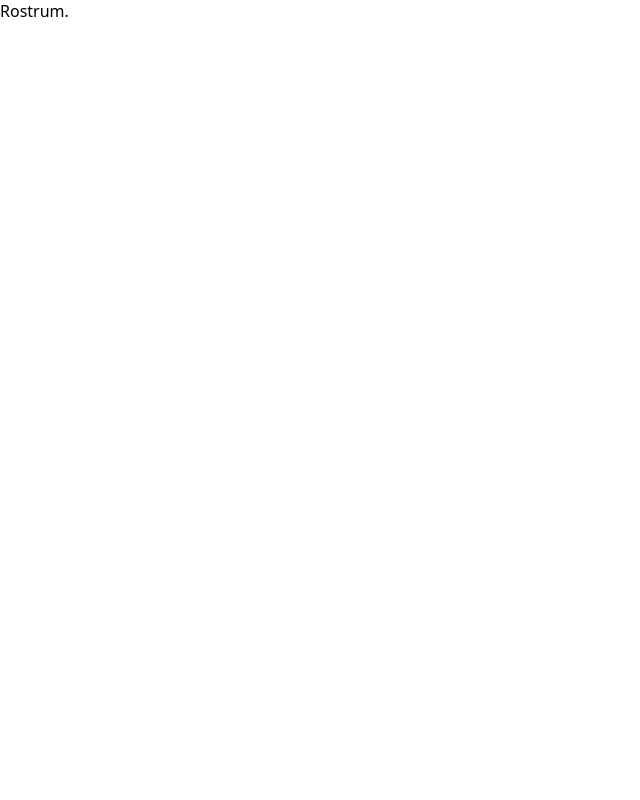
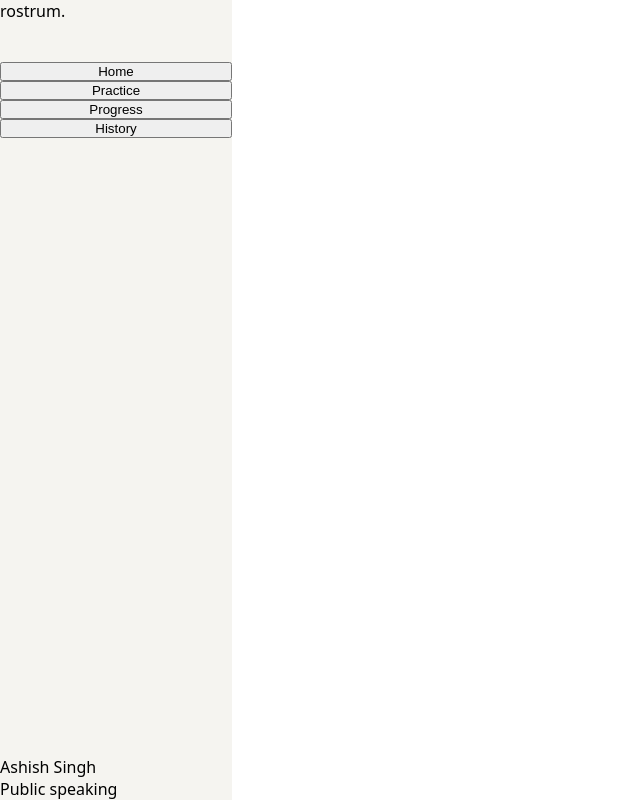
Before and after one commit to ashishs10/rostrum, a React (Vite) app: page / in a window 1280 px wide. Shown: the whole page, without its empty margins (0-640 px from the left). Built offline with nearby package versions, Linux system fonts and the light colour scheme.

Commit message:
feat: sidebar structure and base styles

```diff
--- a/src/App.tsx
+++ b/src/App.tsx
@@ -1,3 +1,5 @@
+import HomeScreen from "./screens/HomeScreen";
+
 export default function App() {
-  return <div>Rostrum.</div>;
+  return <HomeScreen />;
 }
--- /dev/null
+++ b/src/screens/HomeScreen.tsx
@@ -0,0 +1,29 @@
+import "../styles/Sidebar.css";
+
+export default function HomeScreen() {
+  return (
+    <div className="sidebar">
+      {/* LOGO */}
+      <div className="logo">
+        <span className="wordmark">rostrum</span>
+        <span className="dot">.</span>
+      </div>
+      {/* NAV ITEMS */}
+      <div className="nav-items">
+        <button className="nav-item">Home</button>
+        <button className="nav-item">Practice</button>
+        <button className="nav-item">Progress</button>
+        <button className="nav-item">History</button>
+      </div>
+
+      {/* USER ROW  */}
+      <div className="user-row">
+        <div className="avatar"></div>
+        <div>
+          <div className="name">Ashish Singh</div>
+          <div className="goal">Public speaking</div>
+        </div>
+      </div>
+    </div>
+  );
+}
--- /dev/null
+++ b/src/styles/Sidebar.css
@@ -0,0 +1,27 @@
+.sidebar {
+  position: fixed;
+  top: 0;
+  left: 0;
+  height: 100vh;
+  background-color: var(--color-bg);
+
+  display: flex;
+  flex-direction: column;
+
+  width: var(--sidebar-w);
+}
+
+.logo {
+  display: flex;
+  align-items: baseline;
+  margin-bottom: var(--space-10);
+}
+
+.nav-items {
+  display: flex;
+  flex-direction: column;
+}
+
+.user-row {
+  margin-top: auto;
+}
--- a/src/styles/tokens.css
+++ b/src/styles/tokens.css
@@ -1,14 +1,27 @@
 :root {
+  /* BACKGROUND */
   --color-bg: #f5f4f0;
   --color-surface: #ffffff;
   --color-border: #e8e8e4;
+
+  /* TEXT */
   --color-text: #111111;
   --color-text-sub: #777777;
   --color-text-muted: #bbbbbb;
+
+  /* BRAND */
   --color-primary: #4f46e5;
   --color-dark: #111111;
   --color-green: #10b981;
   --color-amber: #f59e0b;
+  --color-red: #ef4444; /* negative — low score, hard difficulty */
+  --color-primary-dim: rgba(
+    79,
+    70,
+    229,
+    0.08
+  ); /* light indigo tint — badges, active nav bg */
+  --color-primary-glow: rgba(79, 70, 229, 0.2); /* button shadow */
 
   --font-display: "Lora", Georgia, serif;
   --font-body: "DM Sans", system-ui, sans-serif;
@@ -18,4 +31,24 @@
   --radius-lg: 16px;
   --radius-xl: 24px;
   --radius-full: 9999px;
+
+  /* Shadows */
+  --shadow-sm: 0 1px 4px rgba(0, 0, 0, 0.05);
+  --shadow-md: 0 4px 16px rgba(0, 0, 0, 0.07);
+  --shadow-lg: 0 12px 40px rgba(0, 0, 0, 0.09); /* modals, floating elements */
+
+  /* Spacing (8pt grid) */
+  --space-1: 4px;
+  --space-2: 8px;
+  --space-3: 12px;
+  --space-4: 16px;
+  --space-5: 20px;
+  --space-6: 24px;
+  --space-7: 28px;
+  --space-8: 32px;
+  --space-10: 40px;
+  --space-12: 48px;
+
+  /* Layout */
+  --sidebar-w: 232px;
 }
```
